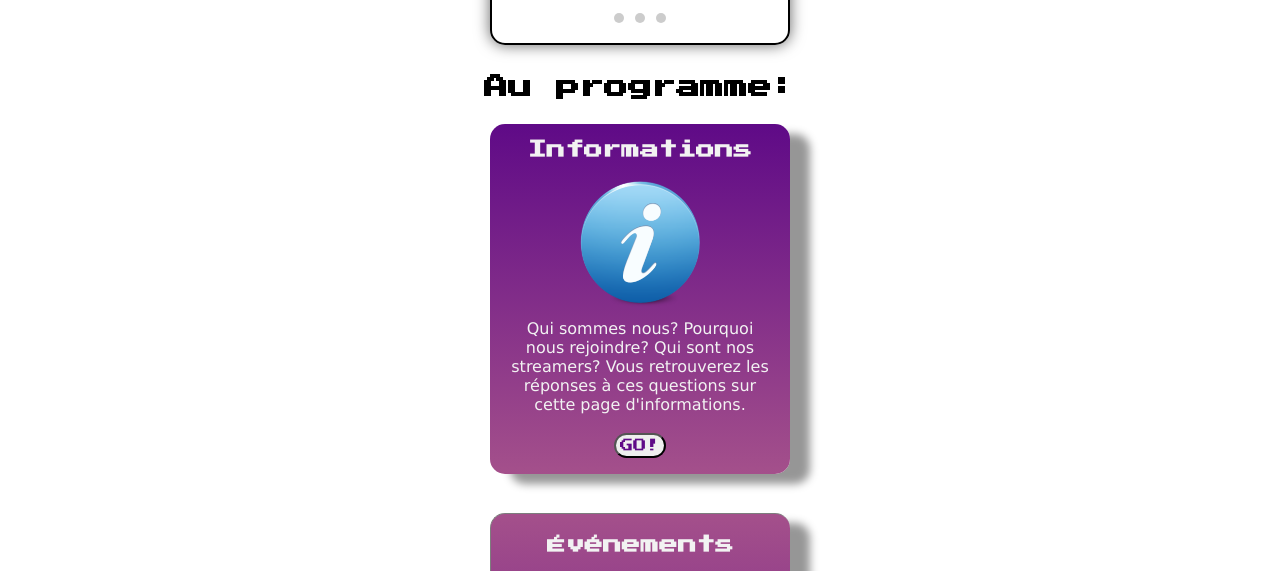
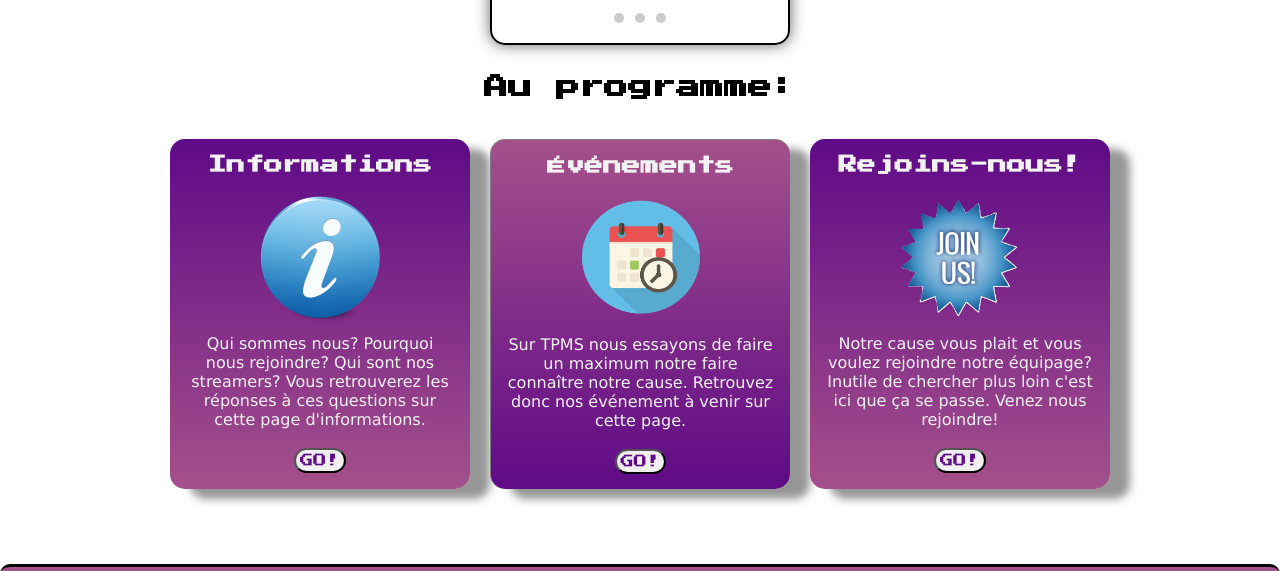
Before and after one commit to Phalente/Evaluation, a website: page index.html in a window 1280 px wide. Shown: the part 521-1092 px from the top of the page. Drawn offline with nearby package versions, Linux system fonts and the light colour scheme.

Commit message:
ajout d'une div card content pour que les cards se mettent en wrap sur la page index

```diff
--- a/index.html
+++ b/index.html
@@ -64,6 +64,7 @@
 
             <h2>Au programme:</h2>
             <!--Cards-->
+            <div class="container-card">
                 <div class="card">
                     <div class="content">
                         <h3>Informations</h3>
@@ -90,7 +91,7 @@
                         <div class="picture">
                             <img src="/pictures/Event.png" alt="event">
                         </div>
-                    <p>Sur TouchePasAMonStream nous essayons de faire un maximum notre faire connaître notre cause.
+                        <p>Sur TPMS nous essayons de faire un maximum notre faire connaître notre cause.
                             Retrouvez donc nos événement à venir sur cette page.</p>
                         <br>
                         <form action="/Site/event.html">
@@ -117,6 +118,7 @@
                                 <button type="submit">GO!</button>
                             </h5>
                         </form>
+                    </div>
                 </div>
             </div>
         </main>
--- a/style.css
+++ b/style.css
@@ -117,6 +117,13 @@ h5 {
 
 /* Cards */
 
+.container-card {
+    display: flex;
+    flex-wrap: wrap;
+    padding: 15px;
+    justify-content: center;
+}
+
 .card {
     height: 350px;
     width: 300px;
@@ -152,7 +159,7 @@ h5 {
 }
 
 .card2 {
-    height: 360px;
+    height: 350px;
     width: 300px;
     background: linear-gradient(#a4508b, #5f0a87);
     backdrop-filter: blur(5px);
--- a/style/Header&Footer.css
+++ b/style/Header&Footer.css
@@ -294,7 +294,7 @@ nav ul li a:hover{
 }
 
 @media screen and (min-width: 800px) {
-    /* Responsive Navbar */
+    /* Responsive footer */
     .contenu-footer{
         display: flex;
         margin: 20px;
```
Lines whose indentation alone changed are shown as unchanged.
